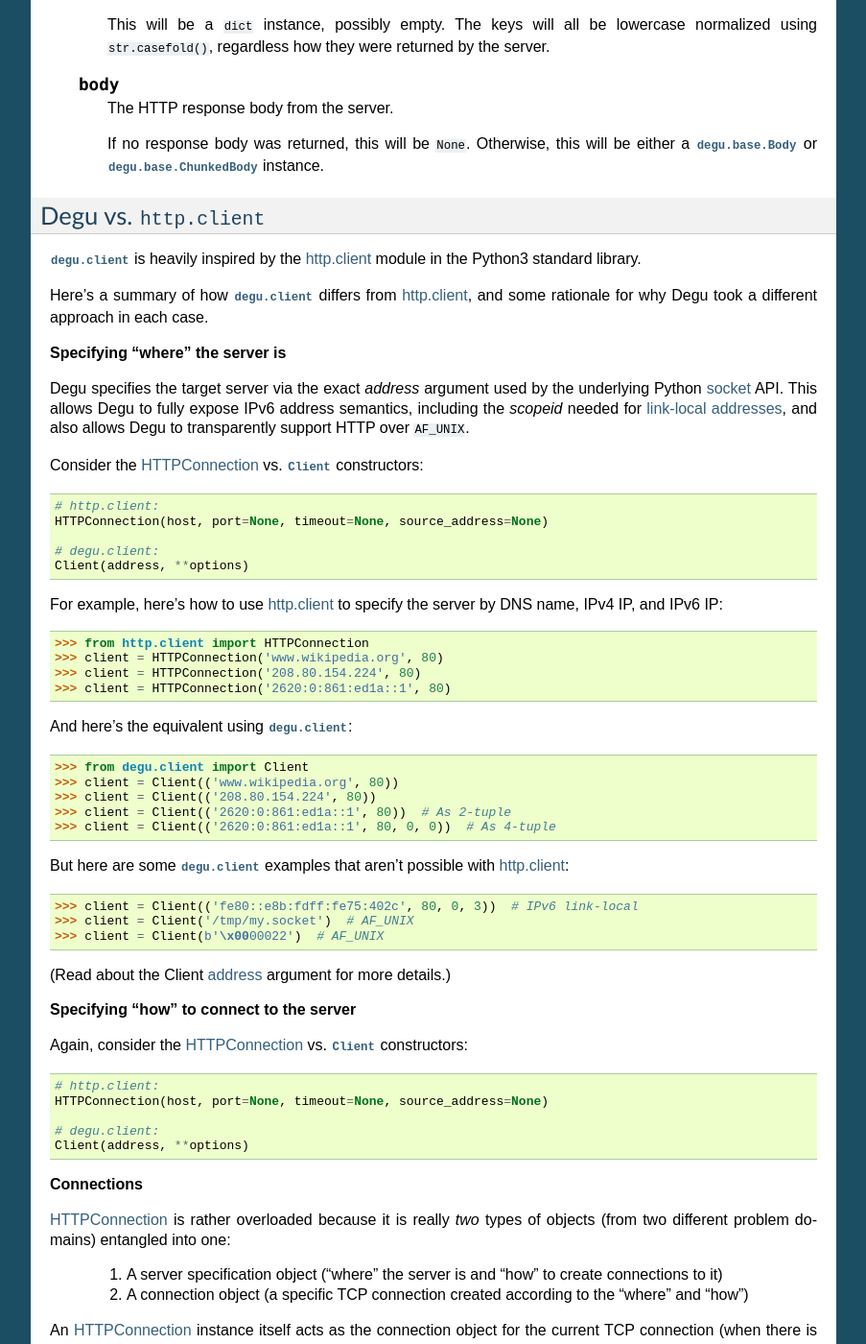
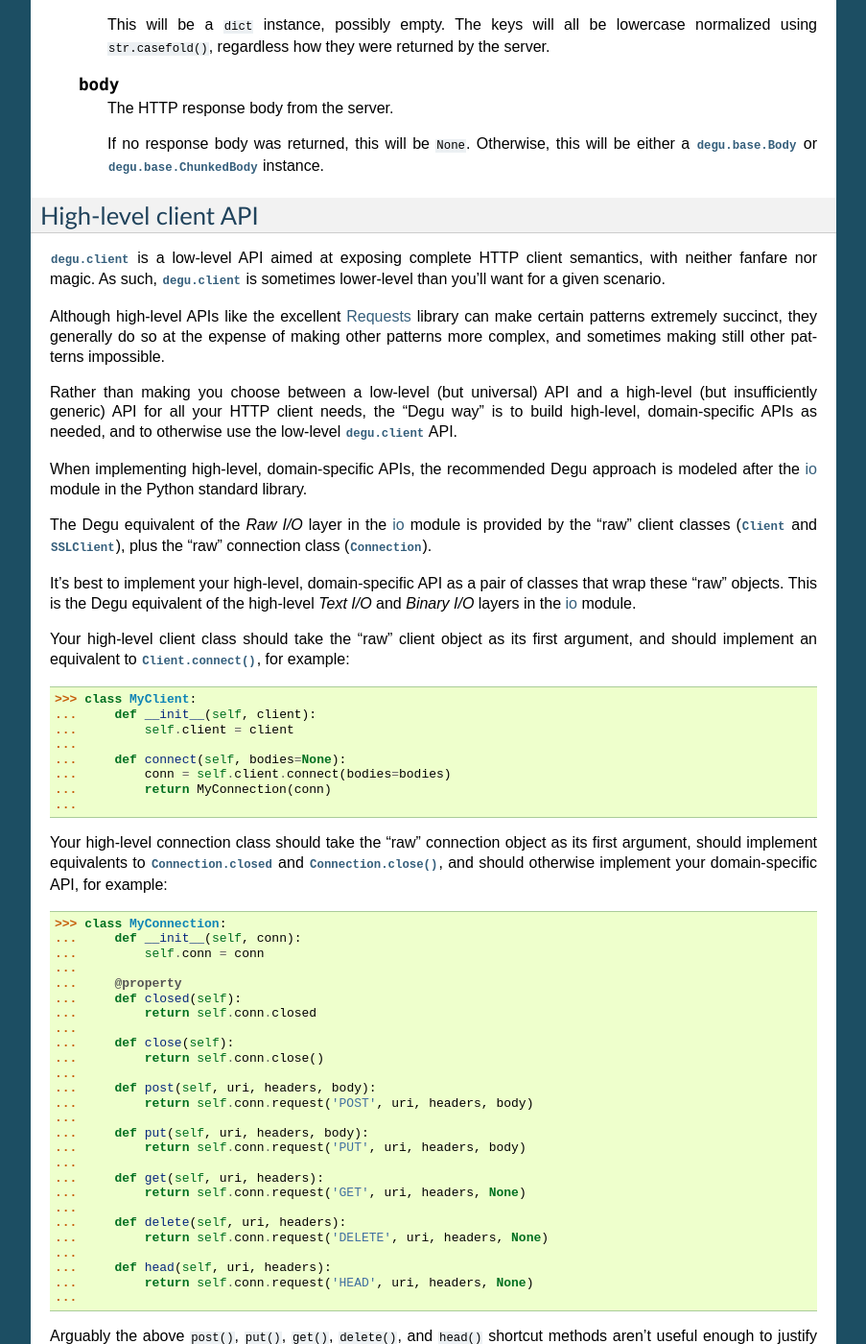
Before and after one commit to json420/degu, a Sphinx documentation site: the page built from doc/degu.client.rst, in a window 1280 px wide and 1400 px high, scrolled down 8735 px. Shown: the whole window at 96% size, without its empty margins (198-1101 px from the left). Built offline with Sphinx 7.4.7, drawn with Linux system fonts in a browser that asks for light colours; some of the changed text lies outside the part shown.

Commit message:
First stab at documenting prefered pattern for implementing high-level, domain-specific client APIs

```diff
--- a/doc/degu.client.rst
+++ b/doc/degu.client.rst
@@ -6,7 +6,7 @@
 
 The :mod:`degu.client` module provides a low-level HTTP/1.1 client library.
 
-It's similar in abstraction level to the `http.client`_ module in the Python3
+It's similar in abstraction level to the `http.client`_ module in the Python
 standard library, and has an API that overall should feel familiar to those
 experienced with `http.client`_ (although there are some major differences, for
 details see :ref:`degu-client-v-http-client`).
@@ -576,13 +576,96 @@ Also see the server :ref:`server-options`.
 
 
 
+.. _high-level-client-API:
+
+High-level client API
+---------------------
+
+:mod:`degu.client` is a low-level API aimed at exposing complete HTTP client
+semantics, with neither fanfare nor magic.  As such, :mod:`degu.client` is
+sometimes lower-level than you'll want for a given scenario.
+
+Although high-level APIs like the excellent `Requests`_ library can make certain
+patterns extremely succinct, they generally do so at the expense of making other
+patterns more complex, and sometimes making still other patterns impossible.
+
+Rather than making you choose between a low-level (but universal) API and a
+high-level (but insufficiently  generic) API for all your HTTP client needs, the
+"Degu way" is to build high-level, domain-specific APIs as needed, and to
+otherwise use the low-level :mod:`degu.client` API.
+
+When implementing high-level, domain-specific APIs, the recommended Degu
+approach is modeled after the `io`_ module in the Python standard library.
+
+The Degu equivalent of the *Raw I/O* layer in the `io`_ module is provided by
+the "raw" client classes (:class:`Client` and :class:`SSLClient`), plus the
+"raw" connection class (:class:`Connection`).
+
+It's best to implement your high-level, domain-specific API as a pair of classes
+that wrap these "raw" objects.  This is the Degu equivalent of the high-level
+*Text I/O* and *Binary I/O* layers in the `io`_ module.
+
+Your high-level client class should take the "raw" client object as its first
+argument, and should implement an equivalent to :meth:`Client.connect()`, for
+example:
+
+>>> class MyClient:
+...     def __init__(self, client):
+...         self.client = client
+...
+...     def connect(self, bodies=None):
+...         conn = self.client.connect(bodies=bodies)
+...         return MyConnection(conn)
+...
+
+Your high-level connection class should take the "raw" connection object as its
+first argument, should implement equivalents to :attr:`Connection.closed` and
+:meth:`Connection.close()`, and should otherwise implement your domain-specific
+API, for example:
+
+>>> class MyConnection:
+...     def __init__(self, conn):
+...         self.conn = conn
+...
+...     @property
+...     def closed(self):
+...         return self.conn.closed
+...
+...     def close(self):
+...         return self.conn.close()
+...
+...     def post(self, uri, headers, body):
+...         return self.conn.request('POST', uri, headers, body)
+...
+...     def put(self, uri, headers, body):
+...         return self.conn.request('PUT', uri, headers, body)
+...
+...     def get(self, uri, headers):
+...         return self.conn.request('GET', uri, headers, None)
+...
+...     def delete(self, uri, headers):
+...         return self.conn.request('DELETE', uri, headers, None)
+...
+...     def head(self, uri, headers):
+...         return self.conn.request('HEAD', uri, headers, None)
+...
+
+Arguably the above ``post()``, ``put()``, ``get()``, ``delete()``, and
+``head()`` shortcut methods aren't useful enough to justify the custom
+``MyConnection`` API, but it still illustrates the general approach.
+
+For a more realistic example of a high-level, domain-specific client API, see
+:mod:`degu.jsonclient`.
+
+
+
 .. _degu-client-v-http-client:
 
 Degu vs. ``http.client``
 ------------------------
 
 :mod:`degu.client` is heavily inspired by the `http.client`_ module in the
-Python3 standard library.
+Python standard library.
 
 Here's a summary of how :mod:`degu.client` differs from `http.client`_, and some
 rationale for why Degu took a different approach in each case.
@@ -698,7 +781,6 @@ For example:
 
 
 
-
 .. _`http.client`: https://docs.python.org/3/library/http.client.html
 .. _`HTTPConnection`: https://docs.python.org/3/library/http.client.html#http.client.HTTPConnection
 .. _`HTTPSConnection`: https://docs.python.org/3/library/http.client.html#http.client.HTTPSConnection
@@ -716,6 +798,9 @@ For example:
 .. _`ssl.SSLContext.check_hostname`: https://docs.python.org/3/library/ssl.html#ssl.SSLContext.check_hostname
 .. _`ssl.SSLContext.wrap_socket()`: https://docs.python.org/3/library/ssl.html#ssl.SSLContext.wrap_socket
 
-.. _`socket`: https://docs.python.org/3/library/socket.html#socket-objects
+.. _`socket`: https://docs.python.org/3/library/socket.html
 .. _`socket.socket`: https://docs.python.org/3/library/socket.html#socket-objects
 .. _`ssl.SSLSocket`: https://docs.python.org/3/library/ssl.html#ssl-sockets
+
+.. _`Requests`: http://docs.python-requests.org/en/latest/
+.. _`io`: https://docs.python.org/3/library/io.html
--- a/doc/index.rst
+++ b/doc/index.rst
@@ -51,6 +51,7 @@ Contents:
     degu.misc
     degu.util
     degu.rgi
+    degu.jsonclient
     rgi
     security
     changelog
```
Also changed, not shown: doc/changelog.rst (+6 -1 lines), doc/degu.jsonclient.rst (added, +84 -0 lines).
